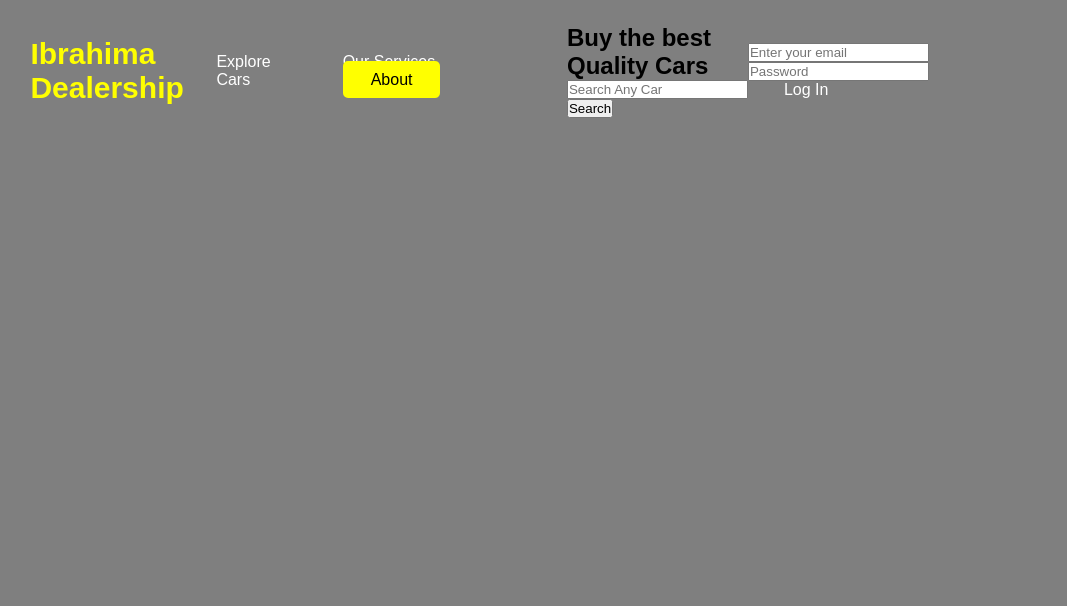
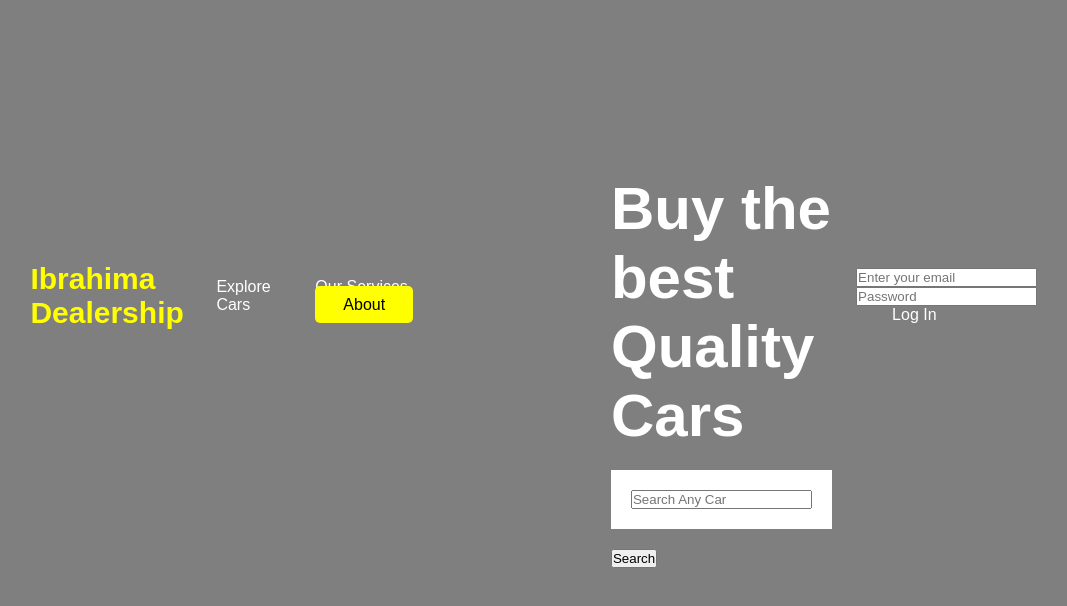
Before and after one commit to Ibrahima2499/myfinalproject, a plain HTML site: page index.html in a window 1280 px wide. Shown: the whole page, without its empty margins (72-1139 px from the left). Drawn offline with Linux system fonts and the light colour scheme.

Commit message:
Layering

```diff
--- a/style.css
+++ b/style.css
@@ -55,3 +55,22 @@ nav{
     padding: 10px 28px;
     border-radius: 5px;
 }
+
+.content{
+    margin-top: 150px;
+    margin-left: 150px;
+    color: #fff;
+}
+
+.content h1{
+    font-size: 60px;
+}
+
+.search{
+    background: #fff;
+    width: fit-content;
+    margin: 20px 0;
+    padding: 20px 20px;
+    display: flex;
+    align-items: center;
+}
```
